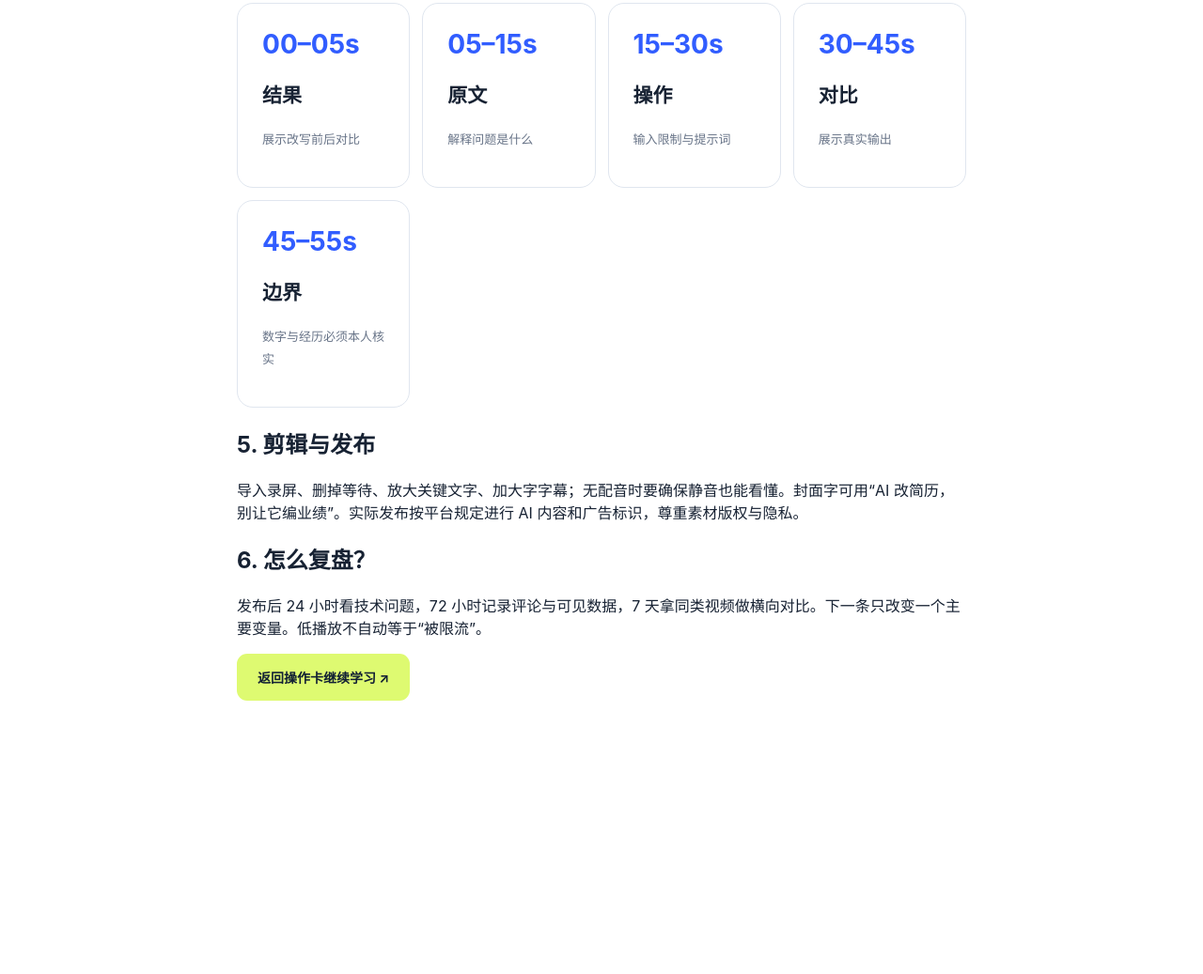
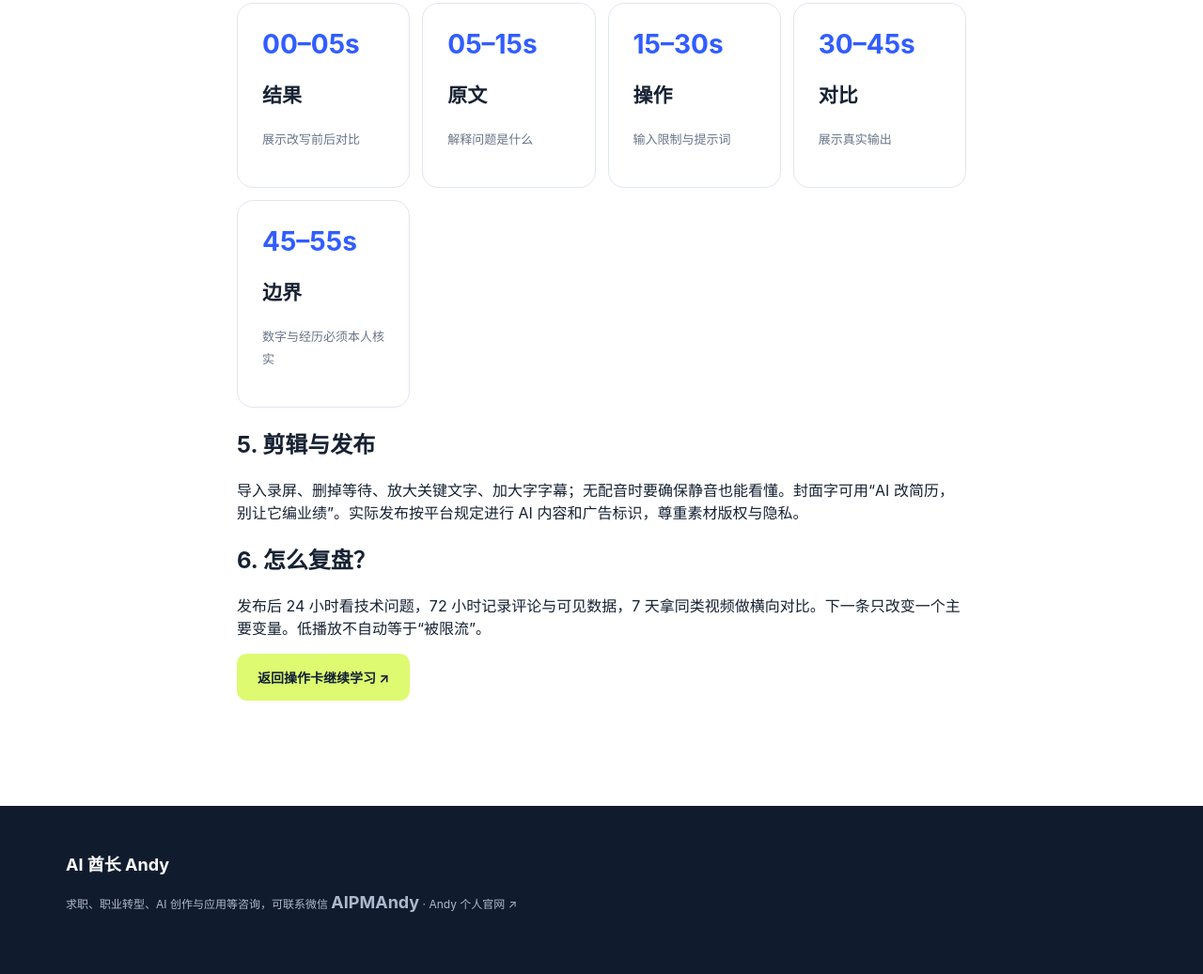
Before and after one commit to AIPMAndy/HowToBeAnAICreator, a plain HTML site: page docs/examples.html in a window 1280 px wide. Shown: the part 1175-2212 px from the top of the page at 94% size. Before the commit the page ends 2033 px from the top, so only its background shows below. Drawn offline with Linux system fonts and the light colour scheme.

Commit message:
Add author contact details to walkthrough page

```diff
--- a/docs/examples.html
+++ b/docs/examples.html
@@ -2,4 +2,4 @@
 原始经历：负责社群运营工作；整理用户反馈；协助活动发布；每天维护问题清单。
 提醒：这是虚构材料，没有项目业绩和用户人数。</pre><h2>2. 输入提示词</h2><pre style="white-space:pre-wrap;word-break:break-word;background:#142039;color:#fff;padding:23px;border-radius:15px;line-height:1.9">你是严谨的简历编辑。请将我的原始工作经历改写成 2—3 条社群运营岗位描述。
 要求：只能改写表达，不新增数字、项目、公司或技能；输出原文、修改版、仍需核实的信息三部分。
-原始经历：负责社群运营工作；整理用户反馈；协助活动发布；每天维护问题清单。</pre><h2>3. 输出怎样才算合格？</h2><p>可以把“负责社群运营”改成“维护社群日常运营，分类整理用户反馈及常见问题”。但是绝对不能突然出现“管理 10 万用户、转化率提升 40%”之类未提供的数字。保存输入、Prompt 与输出这三张截图。</p><h2>4. 拍五个镜头</h2><div class="timeline" style="grid-template-columns:repeat(auto-fit,minmax(175px,1fr))"><div><b>00–05s</b><h3>结果</h3><p>展示改写前后对比</p></div><div><b>05–15s</b><h3>原文</h3><p>解释问题是什么</p></div><div><b>15–30s</b><h3>操作</h3><p>输入限制与提示词</p></div><div><b>30–45s</b><h3>对比</h3><p>展示真实输出</p></div><div><b>45–55s</b><h3>边界</h3><p>数字与经历必须本人核实</p></div></div><h2>5. 剪辑与发布</h2><p>导入录屏、删掉等待、放大关键文字、加大字字幕；无配音时要确保静音也能看懂。封面字可用“AI 改简历，别让它编业绩”。实际发布按平台规定进行 AI 内容和广告标识，尊重素材版权与隐私。</p><h2>6. 怎么复盘？</h2><p>发布后 24 小时看技术问题，72 小时记录评论与可见数据，7 天拿同类视频做横向对比。下一条只改变一个主要变量。低播放不自动等于“被限流”。</p><p><a class="primary" href="index.html#playbook">返回操作卡继续学习 ↗</a></p></main></body></html>
+原始经历：负责社群运营工作；整理用户反馈；协助活动发布；每天维护问题清单。</pre><h2>3. 输出怎样才算合格？</h2><p>可以把“负责社群运营”改成“维护社群日常运营，分类整理用户反馈及常见问题”。但是绝对不能突然出现“管理 10 万用户、转化率提升 40%”之类未提供的数字。保存输入、Prompt 与输出这三张截图。</p><h2>4. 拍五个镜头</h2><div class="timeline" style="grid-template-columns:repeat(auto-fit,minmax(175px,1fr))"><div><b>00–05s</b><h3>结果</h3><p>展示改写前后对比</p></div><div><b>05–15s</b><h3>原文</h3><p>解释问题是什么</p></div><div><b>15–30s</b><h3>操作</h3><p>输入限制与提示词</p></div><div><b>30–45s</b><h3>对比</h3><p>展示真实输出</p></div><div><b>45–55s</b><h3>边界</h3><p>数字与经历必须本人核实</p></div></div><h2>5. 剪辑与发布</h2><p>导入录屏、删掉等待、放大关键文字、加大字字幕；无配音时要确保静音也能看懂。封面字可用“AI 改简历，别让它编业绩”。实际发布按平台规定进行 AI 内容和广告标识，尊重素材版权与隐私。</p><h2>6. 怎么复盘？</h2><p>发布后 24 小时看技术问题，72 小时记录评论与可见数据，7 天拿同类视频做横向对比。下一条只改变一个主要变量。低播放不自动等于“被限流”。</p><p><a class="primary" href="index.html#playbook">返回操作卡继续学习 ↗</a></p></main><footer class="footer"><div><strong>AI 酋长 Andy</strong><p>求职、职业转型、AI 创作与应用等咨询，可联系微信 <strong>AIPMAndy</strong> · <a href="https://metaver.vip/" target="_blank" rel="noopener noreferrer">Andy 个人官网 ↗</a></p></div></footer></body></html>
```
